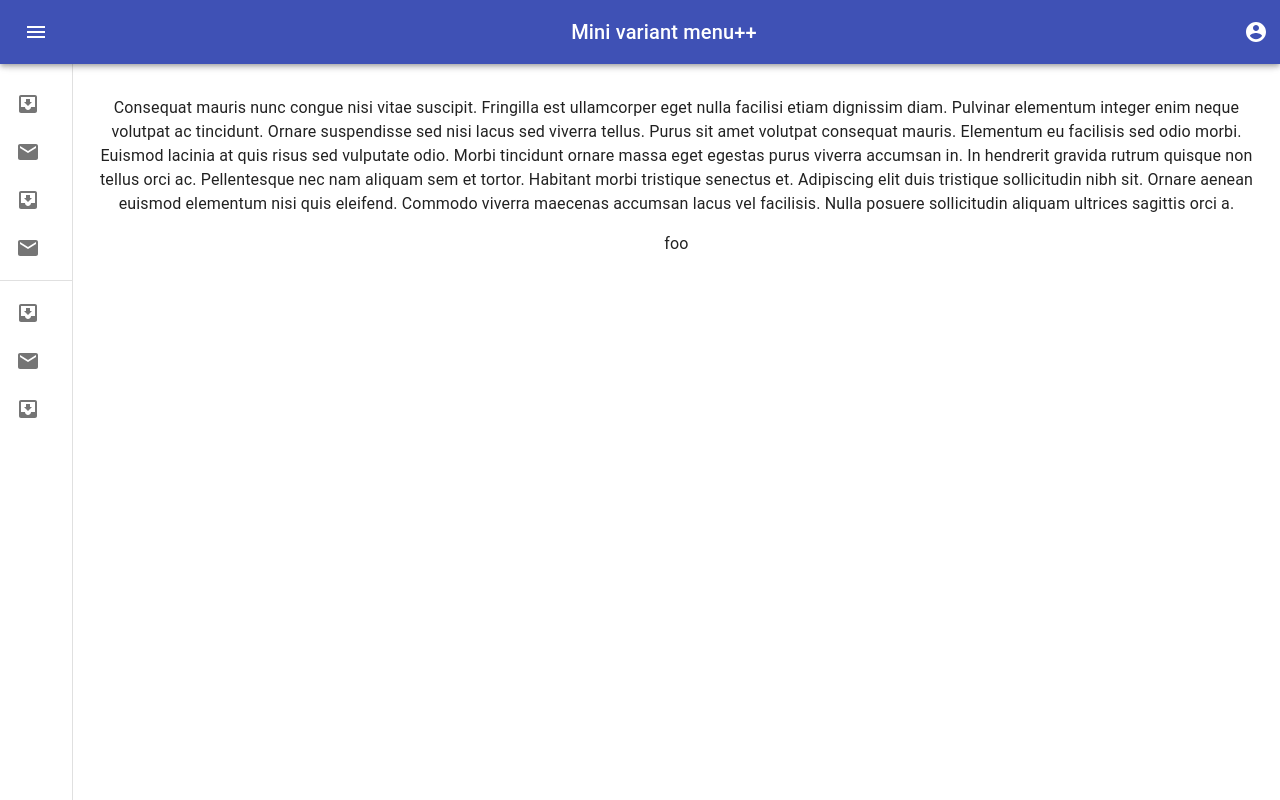
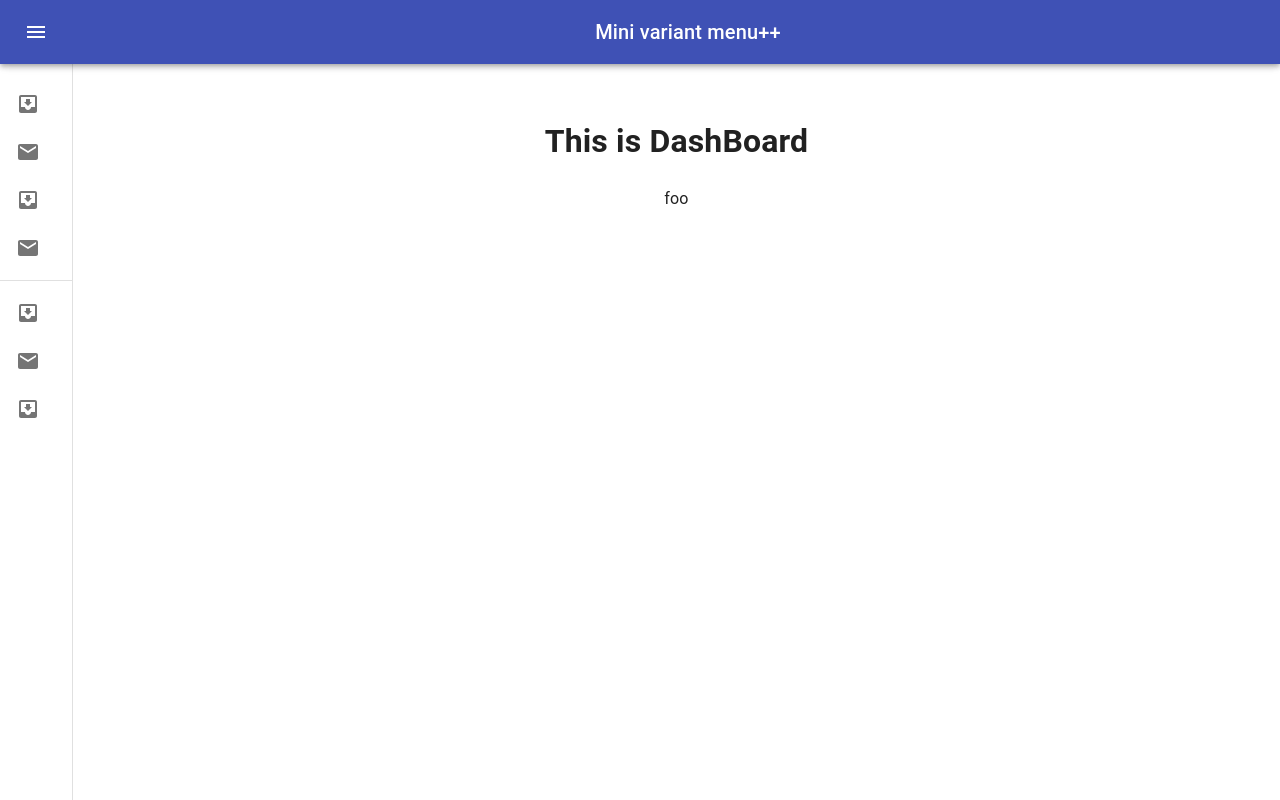
Before and after one commit to codelearner0120/client_exam_portal, a React (Create React App) app: page / in a window 1280 px wide. Built offline with nearby package versions, Linux system fonts and the light colour scheme.

Commit message:
remove few things

```diff
--- a/src/Main.js
+++ b/src/Main.js
@@ -76,9 +76,9 @@ const styles = theme => ({
       duration: theme.transitions.duration.leavingScreen
     }),
     overflowX: "hidden",
-    width: theme.spacing.unit * 7 + 1,
+    width: theme.spacing(7) + 1,
     [theme.breakpoints.up("sm")]: {
-      width: theme.spacing.unit * 9 + 1
+      width: theme.spacing(9) + 1
     }
   },
   toolbar: {
@@ -91,7 +91,7 @@ const styles = theme => ({
   },
   content: {
     flexGrow: 1,
-    padding: theme.spacing.unit * 3
+    padding: theme.spacing(3)
   },
   grow: {
     flexGrow: 1
@@ -156,33 +156,6 @@ class MiniDrawer extends React.Component {
             >
               Mini variant menu++
             </Typography>
-            <div>
-              <IconButton
-                aria-owns={open ? "menu-appbar" : undefined}
-                aria-haspopup="true"
-                onClick={this.handleMenu}
-                color="inherit"
-              >
-                <AccountCircle />
-              </IconButton>
-              <Menu
-                id="menu-appbar"
-                anchorEl={anchorEl}
-                anchorOrigin={{
-                  vertical: "top",
-                  horizontal: "right"
-                }}
-                transformOrigin={{
-                  vertical: "top",
-                  horizontal: "right"
-                }}
-                open={open}
-                onClose={this.handleClose}
-              >
-                <MenuItem onClick={this.handleClose}>Profile</MenuItem>
-                <MenuItem onClick={this.handleClose}>My account</MenuItem>
-              </Menu>
-            </div>
           </Toolbar>
         </AppBar>
         <Drawer
@@ -224,22 +197,7 @@ class MiniDrawer extends React.Component {
         </Drawer>
         <main className={classes.content}>
           <div className={classes.toolbar} />
-
-          <Typography paragraph>
-            Consequat mauris nunc congue nisi vitae suscipit. Fringilla est
-            ullamcorper eget nulla facilisi etiam dignissim diam. Pulvinar
-            elementum integer enim neque volutpat ac tincidunt. Ornare
-            suspendisse sed nisi lacus sed viverra tellus. Purus sit amet
-            volutpat consequat mauris. Elementum eu facilisis sed odio morbi.
-            Euismod lacinia at quis risus sed vulputate odio. Morbi tincidunt
-            ornare massa eget egestas purus viverra accumsan in. In hendrerit
-            gravida rutrum quisque non tellus orci ac. Pellentesque nec nam
-            aliquam sem et tortor. Habitant morbi tristique senectus et.
-            Adipiscing elit duis tristique sollicitudin nibh sit. Ornare aenean
-            euismod elementum nisi quis eleifend. Commodo viverra maecenas
-            accumsan lacus vel facilisis. Nulla posuere sollicitudin aliquam
-            ultrices sagittis orci a.
-          </Typography>
+                <h1>This is DashBoard</h1>
           <Typography paragraph>foo</Typography>
         </main>
       </div>
--- a/src/index.js
+++ b/src/index.js
@@ -4,12 +4,15 @@ import './index.css';
 import App from './App';
 import reportWebVitals from './reportWebVitals';
 import { BrowserRouter } from 'react-router-dom';
-
+import { ThemeProvider } from '@mui/styles';
+import theme from './Styles/Theme'
 ReactDOM.render(
   <React.StrictMode>
-    <BrowserRouter>
-    <App />
-    </BrowserRouter>
+    <ThemeProvider theme={theme}>
+      <BrowserRouter>
+        <App />
+      </BrowserRouter>
+    </ThemeProvider>
   </React.StrictMode>,
   document.getElementById('root')
 );
```
